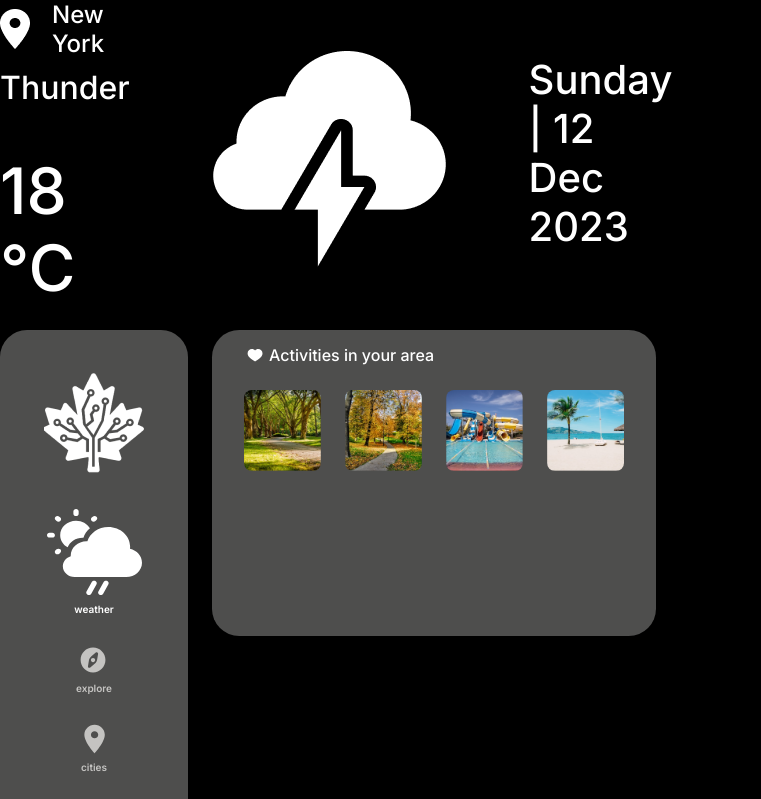
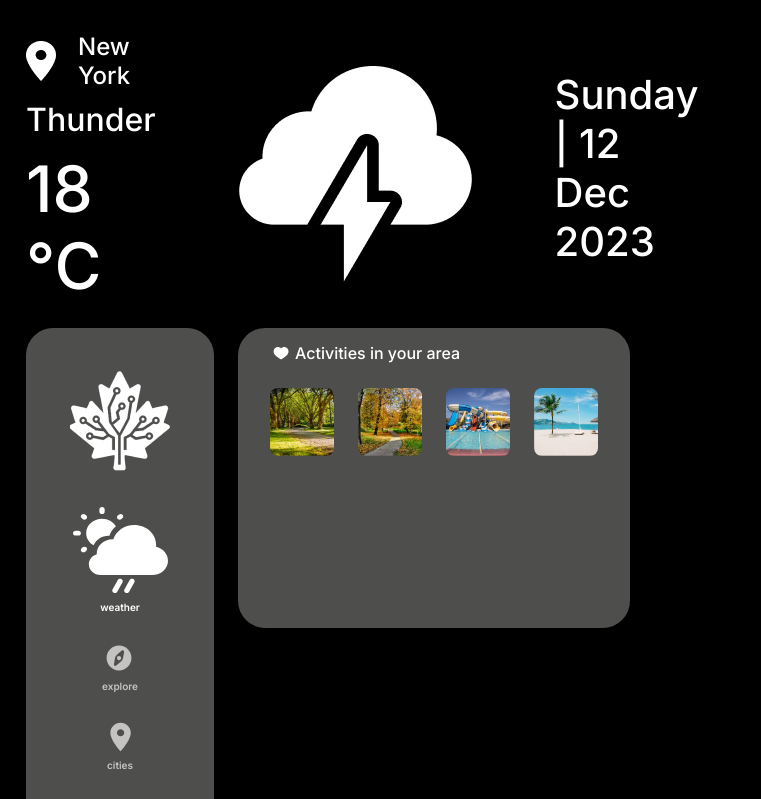
Before and after one commit to Scholak/2ece89c0-c269-4882-ac99-60ff13ca91f3, a React (Vite) app: page / in a window 1280 px wide. Shown: the top 799 px of the page, without its empty margins (0-761 px from the left). Built offline with nearby package versions, Linux system fonts and the light colour scheme.

Commit message:
refactor: padding added to body, grid template row sizes changed

```diff
--- a/src/index.scss
+++ b/src/index.scss
@@ -11,6 +11,7 @@ html {
 }
 
 body {
+  padding: 32px 26px;
   color: #ffffff;
   background: #000;
 }
@@ -22,6 +23,6 @@ main {
     "info info hourlyForecast"
     "menu activities airConditions"
     "menu weeklyForecast airConditions";
-  grid-template-rows: repeat(3, 306px);
+  grid-template-rows: 1fr 300px 300px;
   grid-template-columns: 188px 1fr 600px;
 }
```
